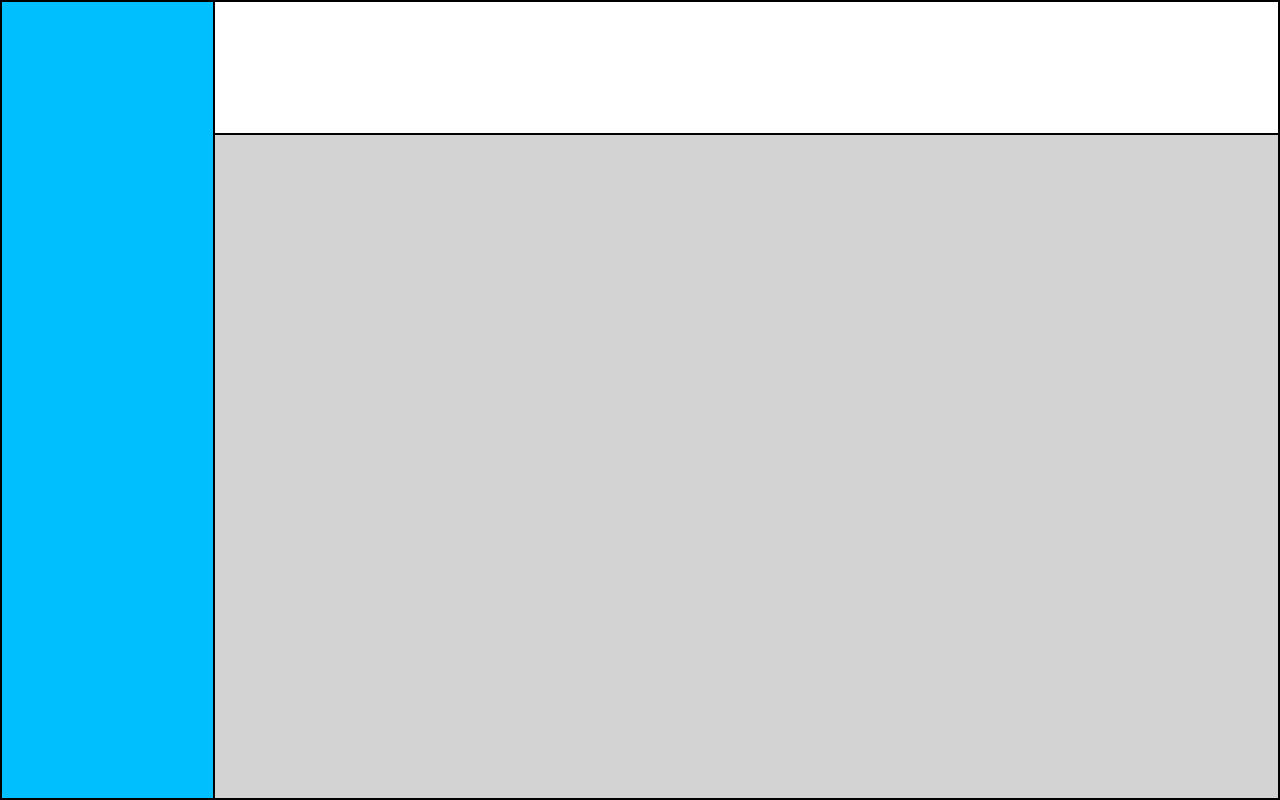
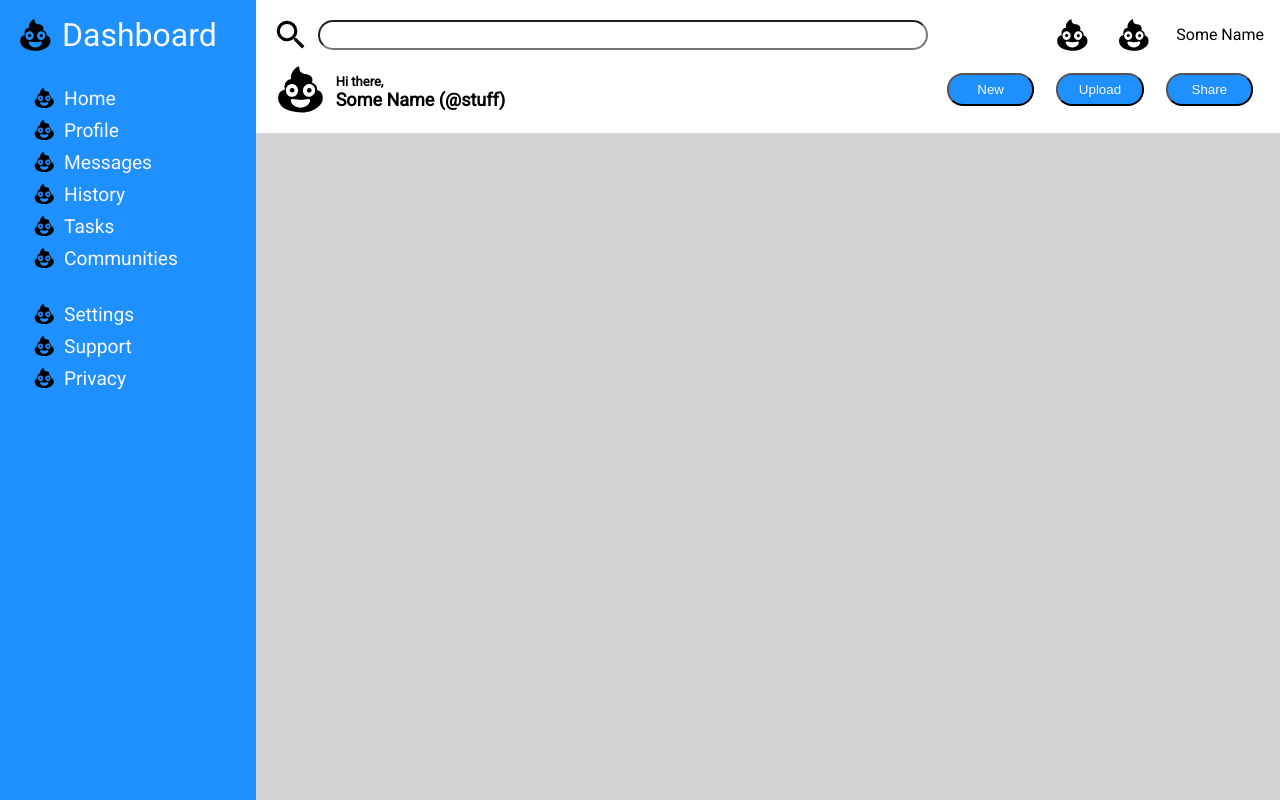
Before and after one commit to scGetStuff/top-js-dashboard, a plain HTML site: page index.html in a window 1280 px wide. Drawn offline with Linux system fonts and the light colour scheme.

Commit message:
done side bar and header

```diff
--- a/index.html
+++ b/index.html
@@ -17,9 +17,61 @@
 <body>
 
     <div class="main-grid">
-        <div class="side-bar"></div>
-        <div class="header"></div>
-        <div class="content"></div>
+
+        <div class="side-bar">
+
+            <div id="logo">
+                <p><img src="./img/emoticon-poop.svg" alt="placeholder" />Dashboard</p>
+            </div>
+
+            <div>
+                <p><img src="./img/emoticon-poop.svg" alt="placeholder" />Home</p>
+                <p><img src="./img/emoticon-poop.svg" alt="placeholder" />Profile</p>
+                <p><img src="./img/emoticon-poop.svg" alt="placeholder" />Messages</p>
+                <p><img src="./img/emoticon-poop.svg" alt="placeholder" />History</p>
+                <p><img src="./img/emoticon-poop.svg" alt="placeholder" />Tasks</p>
+                <p><img src="./img/emoticon-poop.svg" alt="placeholder" />Communities</p>
+            </div>
+
+            <div>
+                <p><img src="./img/emoticon-poop.svg" alt="placeholder" />Settings</p>
+                <p><img src="./img/emoticon-poop.svg" alt="placeholder" />Support</p>
+                <p><img src="./img/emoticon-poop.svg" alt="placeholder" />Privacy</p>
+            </div>
+
+        </div>
+
+        <div class="header">
+
+            <div class="search-bar">
+                <img src="./img/magnify.svg" alt="search icon" />
+                <input type="search">
+            </div>
+
+            <div class="other-crap-next-to-search">
+                <img src="./img/emoticon-poop.svg" alt="bell" />
+                <img src="./img/emoticon-poop.svg" alt="logo" />
+                <p>Some Name</p>
+            </div>
+
+            <div class="user-info">
+                <img src="./img/emoticon-poop.svg" alt="big logo" />
+                <p>Hi there,</p>
+                <p>Some Name (@stuff)</p>
+            </div>
+
+            <div class="buttons">
+                <button type="button">New</button>
+                <button type="button">Upload</button>
+                <button type="button">Share</button>
+            </div>
+
+        </div>
+
+        <div class="content">
+
+        </div>
+
     </div>
 
 </body>
--- a/styles.css
+++ b/styles.css
@@ -1,8 +1,9 @@
 :root {
-    --p1: 4px;
-    --p2: 8px;
+    --space1: 4px;
+    --space2: 8px;
+    --space3: 16px;
+    --space4: 32px;
 }
-
 
 html {
     box-sizing: border-box;
@@ -23,24 +24,138 @@ body {
 }
 
 body * {
-    border: 1px solid black;
+    /* border: 1px solid black; */
+}
+
+img {
+    height: 100%;
+    margin-right: var(--space2);
 }
 
 .main-grid {
-    height: 100%;
+    min-height: 100%;
     font-family: 'Roboto', sans-serif;
     display: grid;
-    grid-template-columns: 1fr 5fr;
+    grid-template-columns: 1fr 4fr;
     grid-template-rows: 1fr 5fr;
 }
 
-.side-bar {
-    background-color: deepskyblue;
-    padding: var(--p2);
-    grid-row: span 2;
+/* trying to cut down on repeatative code, define typical layout usages */
+.list {
+    display: grid;
+    grid-template-columns: 1fr;
+    justify-content: start;
 }
 
-.header {}
+.row {
+    display: grid;
+    grid-auto-flow: column;
+}
+
+.header,
+.side-bar,
+.content {
+    padding: var(--space3);
+}
+
+.side-bar {
+    background-color: dodgerblue;
+    color: ghostwhite;
+    grid-row: 1 / -1;
+}
+
+.side-bar div {
+    margin-bottom: var(--space4);
+    margin-left: var(--space3);
+}
+
+.side-bar p {
+    font-size: max(1.5vw, 1rem);
+    display: grid;
+    grid-auto-flow: column;
+    justify-content: start;
+    /* this is not noticable untill you resize, cause i'm playing with responsive text */
+    align-items: center;
+    margin-bottom: var(--space2);
+}
+
+/* TODO: i do not like this */
+/* using id to overide defalults for first element of side-bar */
+#logo {
+    margin-left: 0;
+}
+
+#logo p {
+    font-size: max(2.5vw, 1rem);
+}
+
+.header {
+    display: grid;
+    grid-template-columns: 2fr 1fr;
+    gap: var(--space2);
+}
+
+.search-bar {
+    display: grid;
+    grid-template-columns: max-content auto;
+    align-items: center;
+}
+
+.search-bar input[type="search"] {
+    border-radius: var(--space3);
+    height: 80%;
+    padding-left: 0.75em;
+}
+
+.other-crap-next-to-search {
+    display: grid;
+    grid-auto-flow: column;
+    justify-content: end;
+    align-items: center;
+    gap: var(--space3);
+}
+
+.user-info {
+    display: grid;
+    grid-template-columns: max-content auto;
+    grid-template-rows: 1fr 1fr;
+}
+
+.user-info img {
+    grid-row: 1 / -1;
+}
+
+.user-info p:first-of-type {
+    align-self: end;
+    font-size: small;
+    font-weight: bold;
+    display: grid;
+}
+
+.user-info p:last-of-type {
+    font-size: large;
+    font-weight: bold;
+}
+
+.buttons {
+    display: grid;
+    grid-template-columns: repeat(3, 1fr);
+    justify-items: center;
+    align-items: center;
+}
+
+button {
+    border-radius: var(--space3);
+    background-color: dodgerblue;
+    color: ghostwhite;
+    width: 80%;
+    height: 60%;
+}
+
+button:hover {
+    background-color: blue;
+    transition: 0.7s;
+}
 
 .content {
     background-color: lightgray;
```
Also changed, not shown: img/emoticon-poop.svg (added), img/magnify.svg (added).
